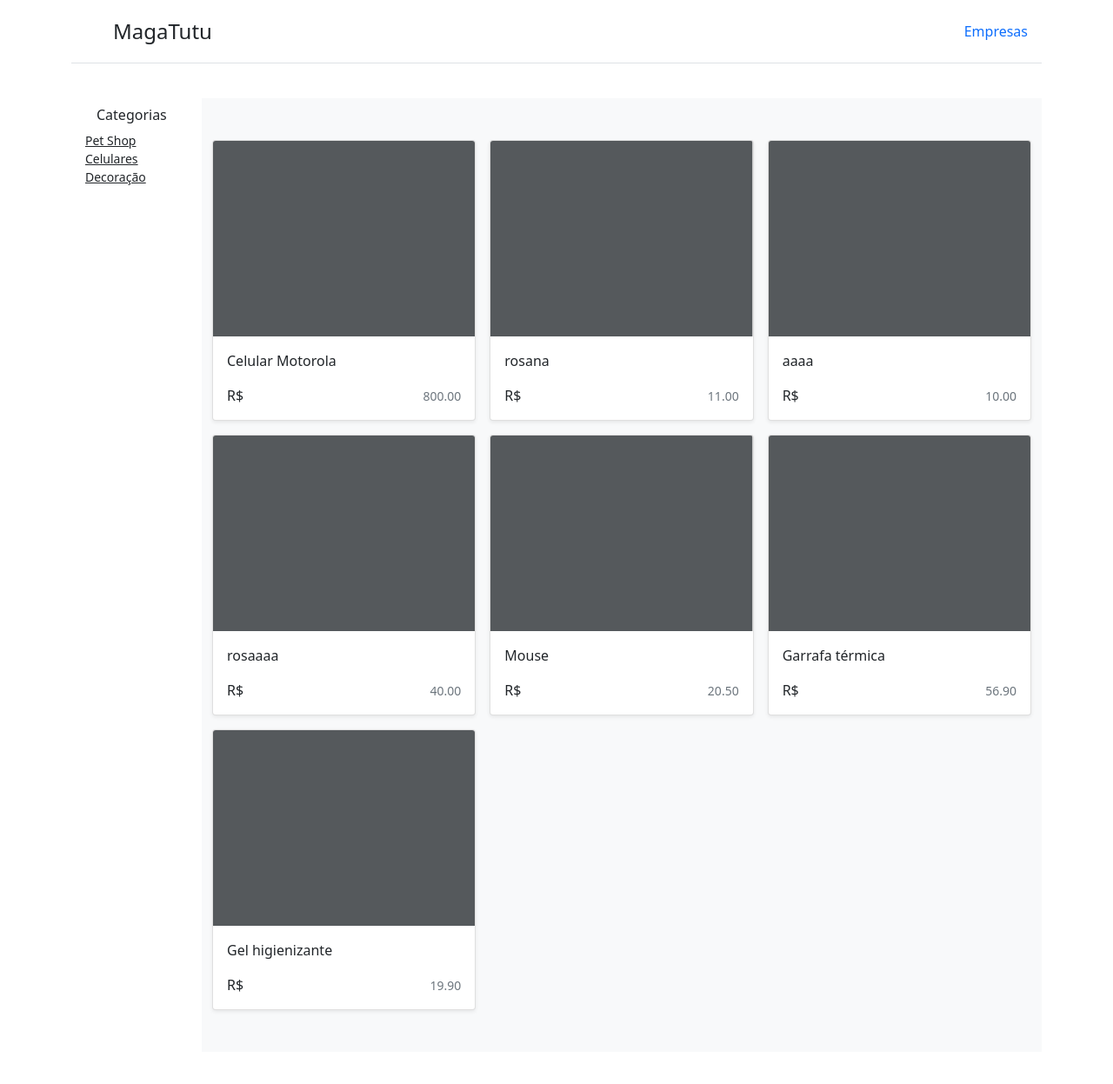
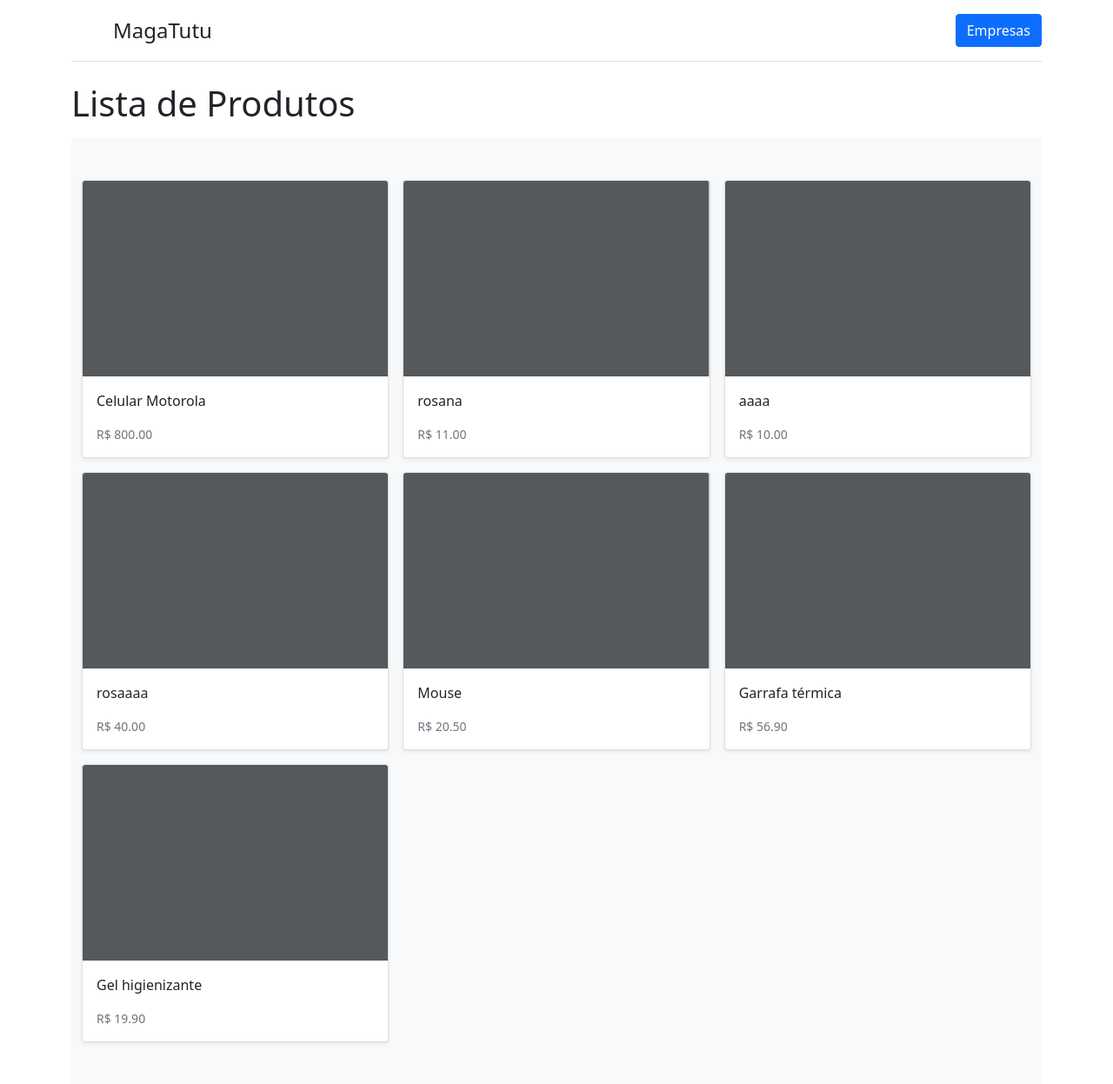
Before and after one commit to rosanarezende/Gama-GCP-projeto-final, a Django app: page / in a window 1280 px wide. Shown: the whole page at 87% size. Before the commit the page ends 1165 px from the top, so only its background shows below. Run offline with Django 3.2, Linux system fonts and the light colour scheme; data comes from the database, SQL or seed files in the repository.

Commit message:
altera botoes

```diff
--- a/app/templates/cadastro-empresa.html
+++ b/app/templates/cadastro-empresa.html
@@ -19,7 +19,7 @@
                 </svg>
                 <span class="fs-4">MagaTutu</span>
             </a>
-            <a class="btn btn-primary" href="/" role="button">Produtos</a>
+            <a class="btn btn-primary" href="/" role="button">Home</a>
         </header>
     </div>
     <div class="container">
--- a/app/templates/empresas.html
+++ b/app/templates/empresas.html
@@ -19,7 +19,7 @@
         </svg>
         <span class="fs-4">MagaTutu</span>
       </a>
-      <a class="btn btn-primary" href="/" role="button">Produtos</a>
+      <a class="btn btn-primary" href="/" role="button">Home</a>
     </header>
   </div>
   <div class="container d-flex">
--- a/app/templates/index.html
+++ b/app/templates/index.html
@@ -20,14 +20,13 @@
         <span class="fs-4">MagaTutu</span>
       </a>
 
-      <ul class="nav nav-pills">
-        <li class="nav-item"><a href="/empresas" class="nav-link">Empresas</a></li>
-      </ul>
+      <a class="btn btn-primary" href="/empresas" role="button">Empresas</a>
     </header>
   </div>
 
-  <div class="container d-flex">
-    <div class="flex-shrink-0 p-3 bg-white align-items-center" style="width: 150px;">
+  <div class="container">
+    <!-- d-flex -->
+    <!-- <div class="flex-shrink-0 p-3 bg-white align-items-center" style="width: 150px;">
       <ul class="list-unstyled ps-0">
         <li class="mb-1">
           <button class="btn btn-toggle align-items-center rounded collapsed" data-bs-toggle="collapse"
@@ -43,7 +42,9 @@
           </div>
         </li>
       </ul>
-    </div>
+    </div> -->
+
+    <h1>Lista de Produtos</h1>
 
     <div class="album py-5 bg-light mt-3">
       <div class="container">
@@ -64,7 +65,7 @@
                   <!-- <div class="btn-group">
                     <button type="button" class="btn btn-sm btn-outline-secondary">Detalhes</button>
                   </div>-->
-                  R$<small class="text-muted">{{produto.preco}}</small>
+                  <small class="text-muted">R$ {{produto.preco}}</small>
                 </div>
               </div>
             </div>
```
